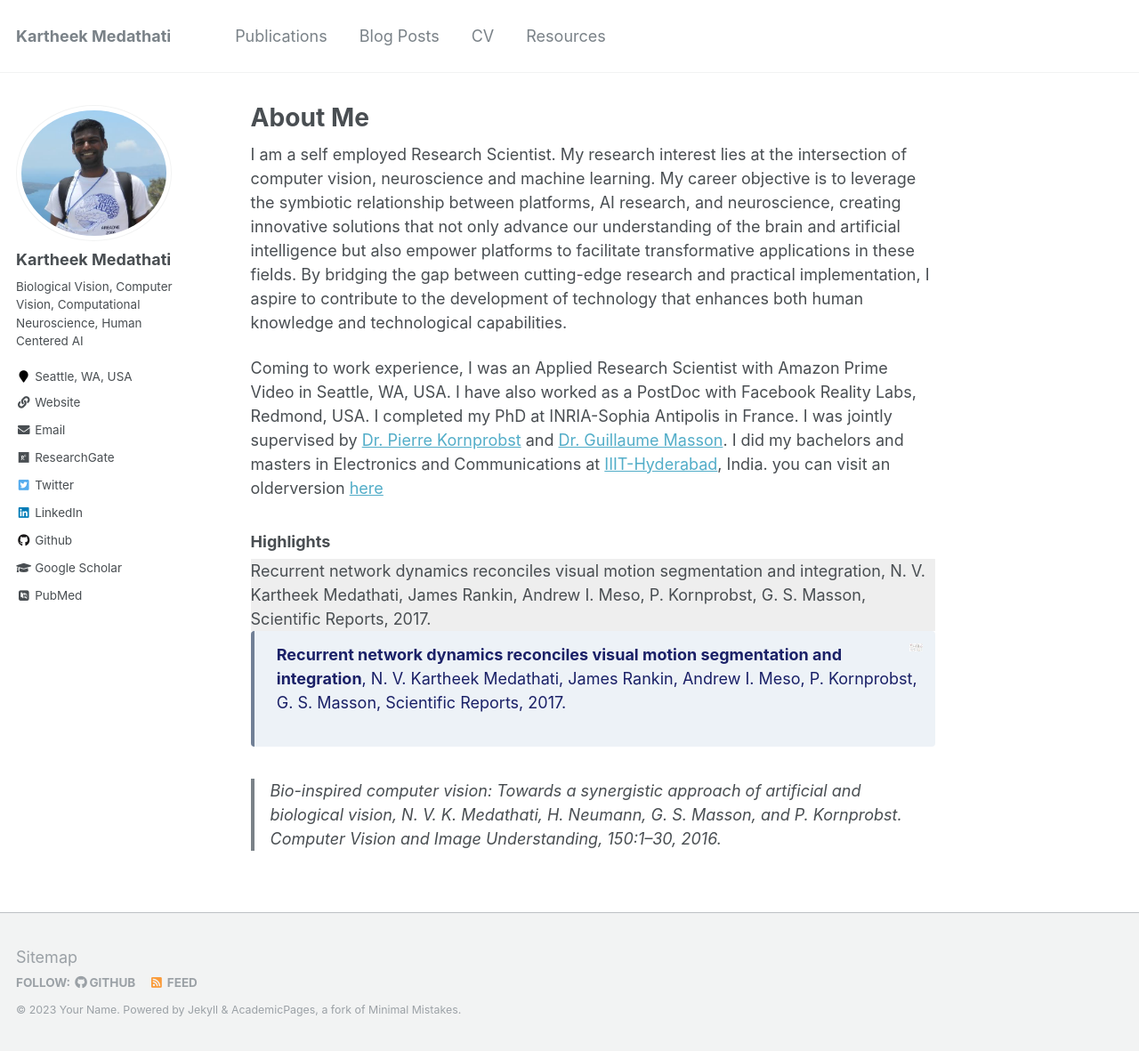
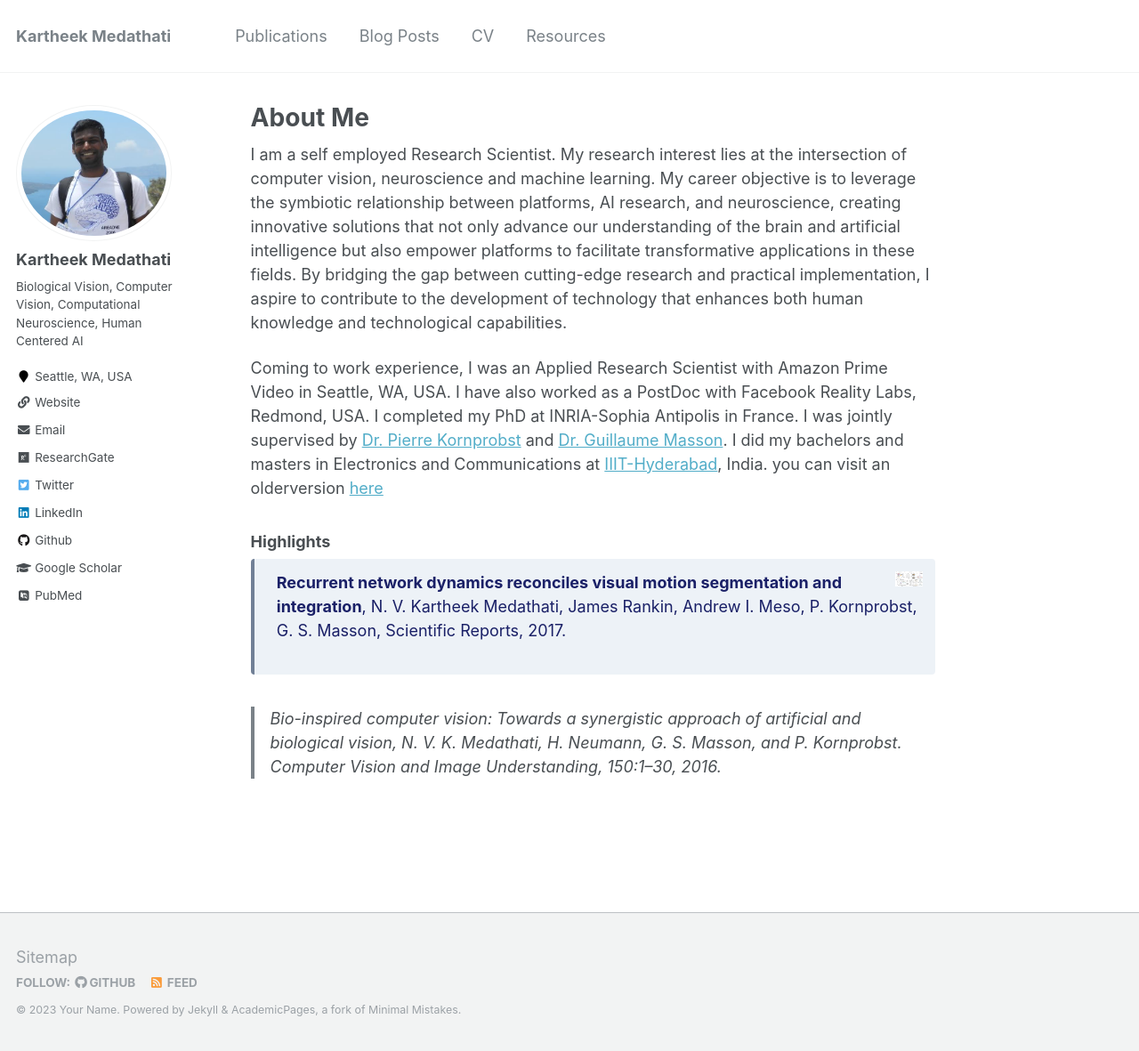
Before and after one commit to kartheekmedathati/kartheekmedathati.github.io, a Jekyll site: the page built from _pages/about.md, in a window 1280 px wide and 1181 px high. Shown: the whole window at 89% size. Built offline with Jekyll 4.4.1, drawn with Linux system fonts in a browser that asks for light colours; some web fonts are replaced.

Commit message:
Changed picture size

```diff
--- a/_pages/about.md
+++ b/_pages/about.md
@@ -15,13 +15,10 @@ you can visit an olderversion [here](http://www-sop.inria.fr/members/Kartheek.Me
 
 ### Highlights
 
-<div style="background-color: #eee">
- Recurrent network dynamics reconciles visual motion segmentation and integration, N. V. Kartheek Medathati, James Rankin, Andrew I. Meso, P. Kornprobst, G. S. Masson, Scientific Reports, 2017.
-</div>
 
 <div class="warning" style='background-color:#EDF2F7; color:#1A2067; border-left: solid #718096 4px; border-radius: 4px;'>
 <p style='padding:0.7em; margin-left:0.7em; display: inline-block;'>
-<img src="images/Ring_Network.jpg" style="width:200px; zoom:9%;  float:right; padding:0.7em"/>
+<img src="images/Ring_Network.jpg" style="width:369px; zoom:9%;  float:right; padding:0.7em"/>
  <b> Recurrent network dynamics reconciles visual motion segmentation and integration</b>, N. V. Kartheek Medathati, James Rankin, Andrew I. Meso, P. Kornprobst, G. S. Masson, Scientific Reports, 2017.<br>
 </p>
 </div>
```
